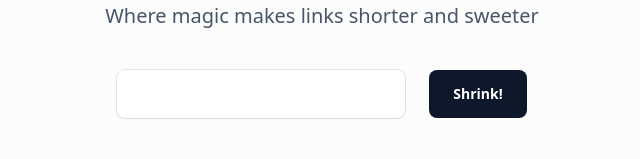
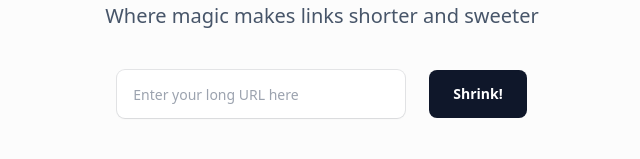
Before and after one commit to nat236919/impurl-web, a Nuxt app: page / in a window 1280 px wide. Shown: the part 202-361 px from the top of the page, without its empty margins (318-958 px from the left). Built offline with nearby package versions, Linux system fonts and the light colour scheme.

Commit message:
refactor: move script setup to the beginning of the file (#1)

```diff
--- a/pages/index.vue
+++ b/pages/index.vue
@@ -1,3 +1,28 @@
+<script setup>
+const runtimeConfig = useRuntimeConfig();
+const apiUrl = computed(() => `${runtimeConfig.apiHost}/v1/urls`);
+const apiSecretKey = computed(() => runtimeConfig.apiSecretKey);
+
+const curYear = new Date().getFullYear()
+
+const url = ref("");
+
+// const submitForm = async () => {
+//     const { data: responseData } = await useFetch('http://localhost:8888/tutorial-form-handler/index.php', {
+//         method: 'post',
+//         body: {
+//           name: formData.value.name,
+//           email: formData.value.email,
+//           message: formData.value.message,
+//         }
+//     })
+
+//     console.log(responseData.value)
+// }
+
+
+</script>
+
 <template>
     <div class="relative max-w-5xl mx-auto pt-20 sm:pt-24 lg:pt-32">
         <!-- Title -->
@@ -12,7 +37,7 @@
         <div class="mt-6 sm:mt-10 flex justify-center space-x-6 text-sm">
             <input
                 class="items-center w-72 text-left space-x-3 px-4 h-12 bg-white ring-1 ring-slate-900/10 hover:ring-slate-300 focus:outline-none focus:ring-2 focus:ring-sky-500 shadow-sm rounded-lg text-slate-400 dark:bg-slate-800 dark:ring-0 dark:text-slate-300 dark:highlight-white/5 dark:hover:bg-slate-700"
-                id="url" name="url" type="url" v-model="url" required />
+                id="url" name="url" type="url" v-model="url" placeholder="Enter your long URL here" />
             <button class="bg-slate-900 hover:bg-slate-700 focus:outline-none focus:ring-2 focus:ring-slate-400
                 focus:ring-offset-2 focus:ring-offset-slate-50 text-white font-semibold h-12 px-6 rounded-lg w-full flex
                 items-center justify-center sm:w-auto dark:bg-sky-500 dark:highlight-white/20 dark:hover:bg-sky-400"
@@ -36,34 +61,6 @@
     </div>
 </template>
 
-<script setup lang="ts">
-const runtimeConfig = useRuntimeConfig();
-const apiUrl = computed(() => `${runtimeConfig.apiHost}/v1/urls`);
-const apiSecretKey = computed(() => runtimeConfig.apiSecretKey);
-</script>
-
-<script lang="ts">
-export default {
-    data() {
-        return {
-            url: "",
-            shortenedURL: ""
-        }
-    },
-    computed: {
-        curYear() {
-            return new Date().getFullYear()
-        }
-    },
-    methods: {
-        async shortenURL() {
-            console.log("Shortening URL")
-            console.log(this.url)
-        },
-    },
-}
-</script>
-
 <style lang="scss">
 body {
     background-color: #fcfcfc;
```
